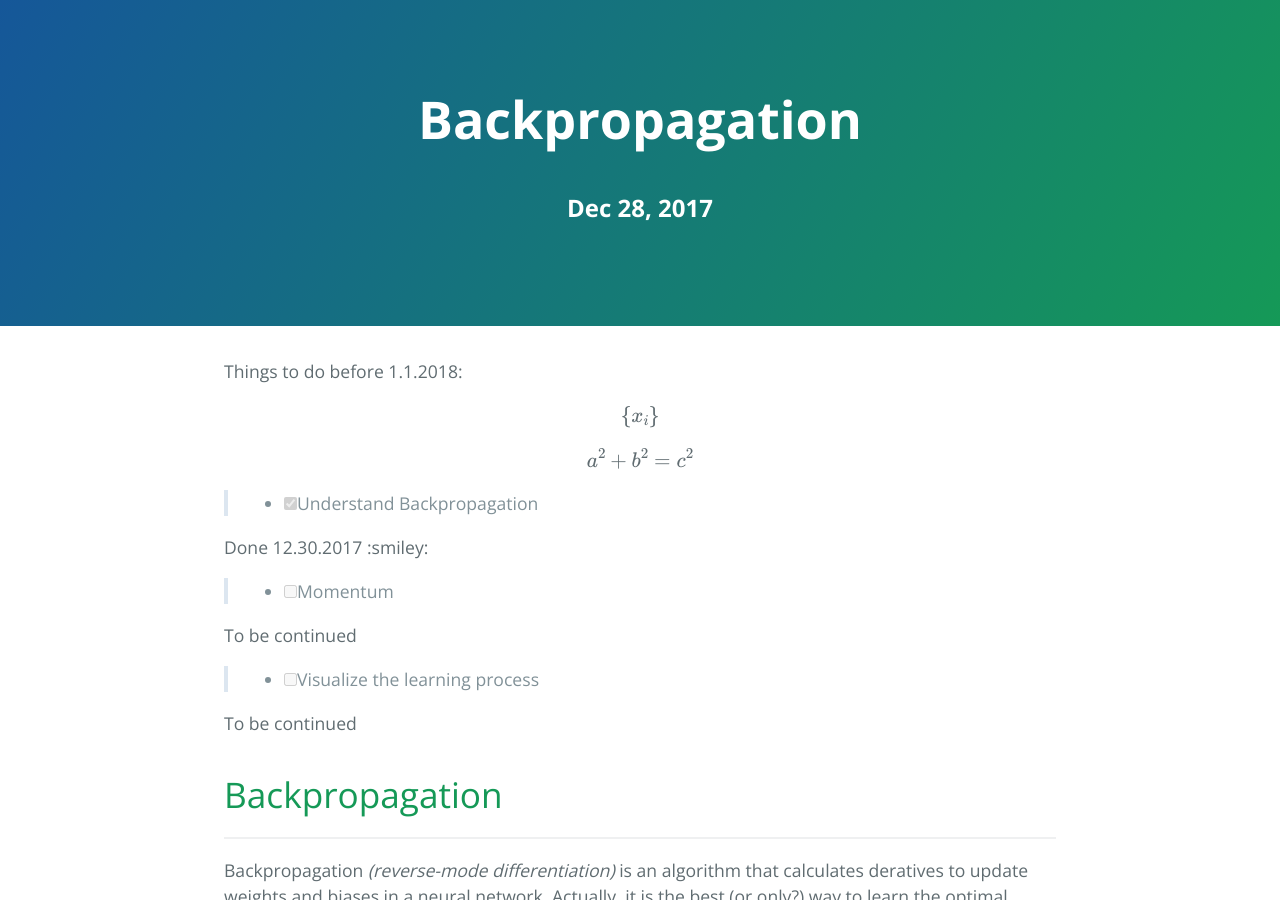
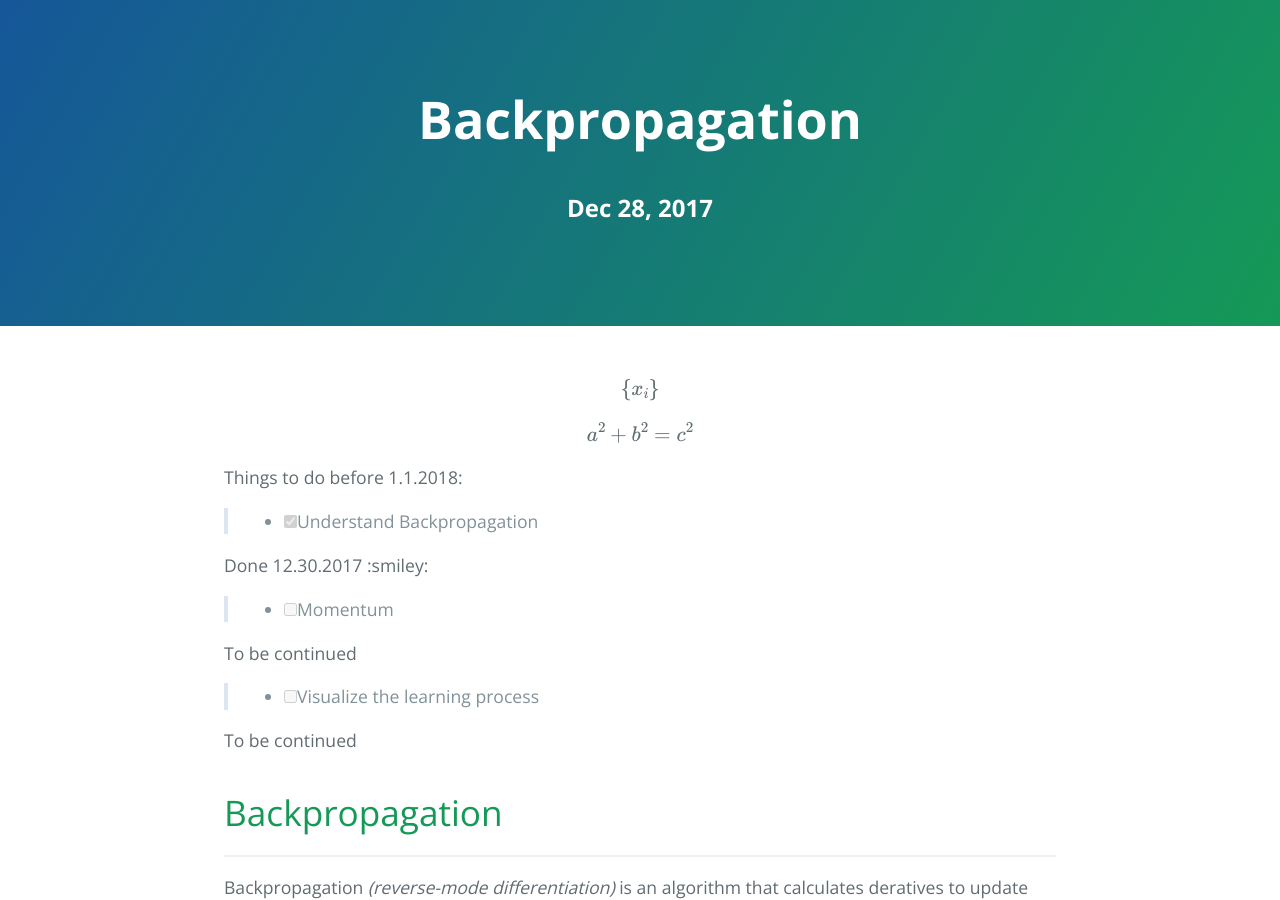
Before and after one commit to zikuicai/zikuicai.github.io, a Jekyll site: the page built from _posts/2017-12-28-back-propagation.md, in a window 1280 px wide and 900 px high. Built offline with Jekyll 4.4.1, drawn with Linux system fonts in a browser that asks for light colours; formulas are drawn with MathJax 3.

```diff
--- a/_posts/2017-12-28-back-propagation.md
+++ b/_posts/2017-12-28-back-propagation.md
@@ -3,11 +3,12 @@ layout: post
 title: Backpropagation
 ---
 
-Things to do before 1.1.2018:
 
 $$\{ x_i \}$$
 
 $$a^2 + b^2 = c^2$$
+
+Things to do before 1.1.2018:
 
 > - [x] Understand Backpropagation
 
```
